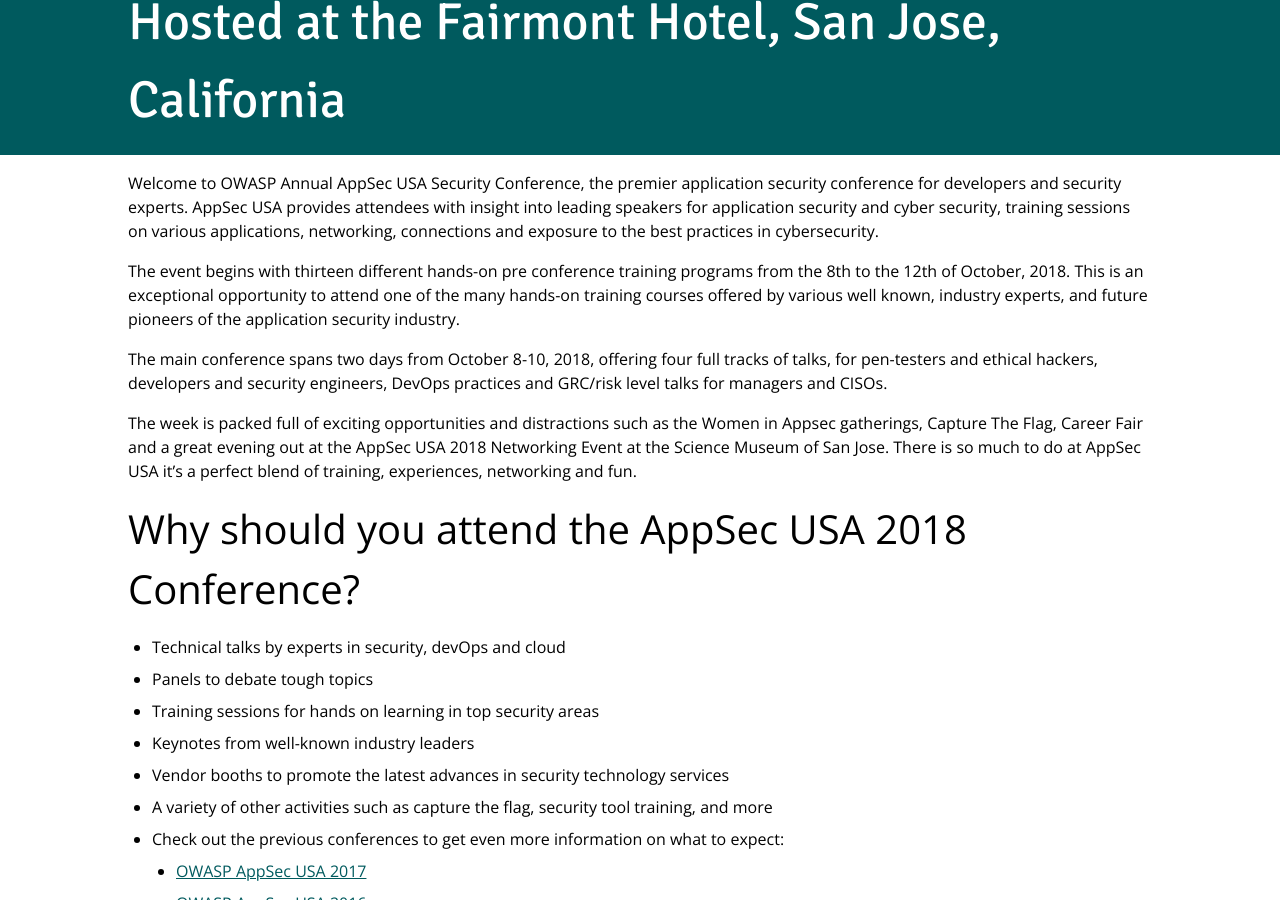
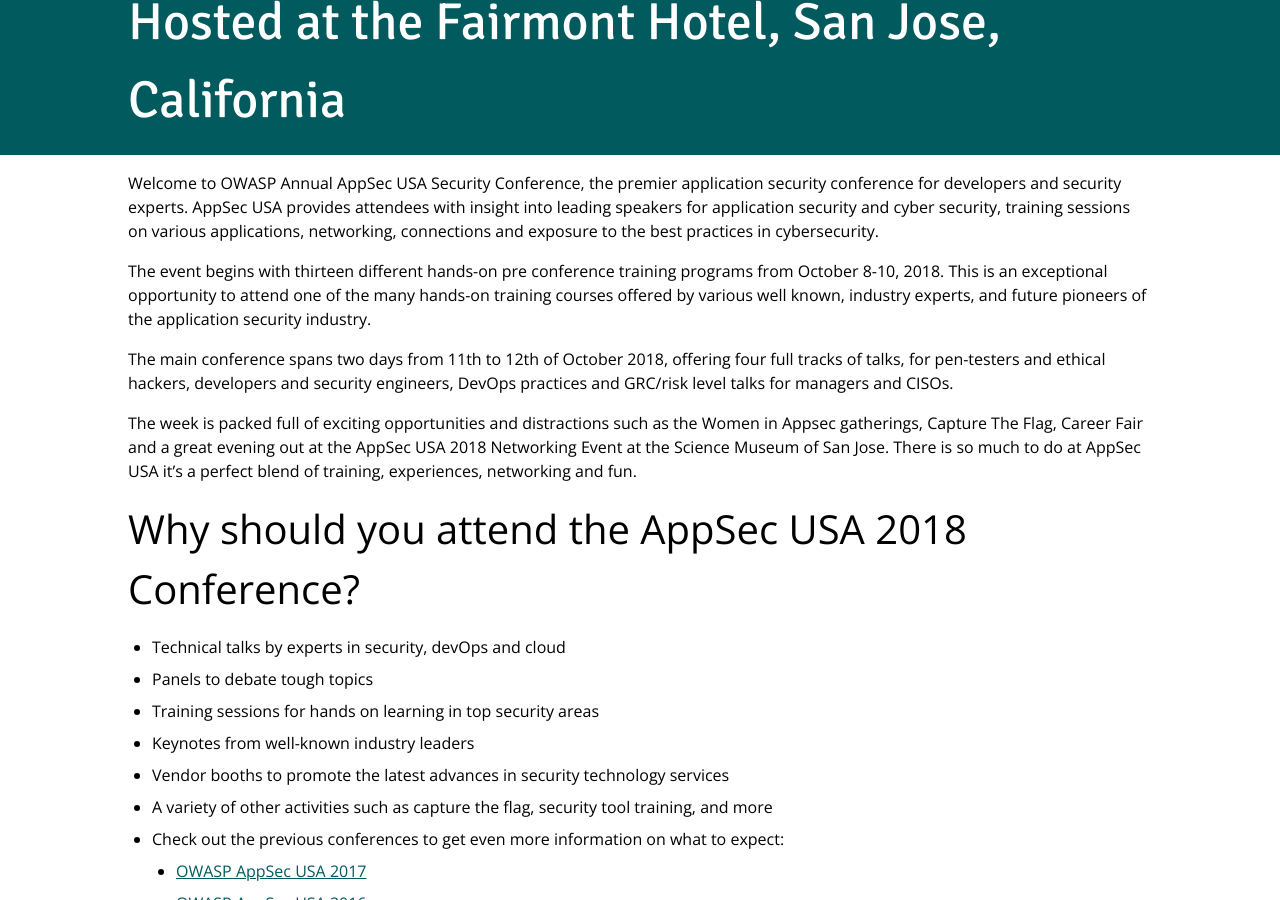
Before and after one commit to OWASP/AppSecUSA2018, a Jekyll site: the page built from index.html, in a window 1280 px wide and 900 px high, scrolled down 733 px. Built offline with Jekyll 4.4.1, drawn with Linux system fonts in a browser that asks for light colours.

Commit message:
Wrong change. Fixing

```diff
--- a/index.html
+++ b/index.html
@@ -20,9 +20,9 @@
 <section>
 	<p>Welcome to OWASP Annual AppSec USA Security Conference, the premier application security conference for developers and security experts. AppSec USA provides attendees with insight into leading speakers for application security and cyber security, training sessions on various applications, networking, connections and exposure to the best practices in cybersecurity.</p>
 
-	<p>The event begins with thirteen different hands-on pre conference training programs from the 8th to the 12th of October, 2018. This is an exceptional opportunity to attend one of the many hands-on training courses offered by various well known, industry experts, and future pioneers of the application security industry.</p>
+	<p>The event begins with thirteen different hands-on pre conference training programs from October 8-10, 2018. This is an exceptional opportunity to attend one of the many hands-on training courses offered by various well known, industry experts, and future pioneers of the application security industry.</p>
 
-	<p>The main conference spans two days from October 8-10, 2018, offering four full tracks of talks, for pen-testers and ethical hackers, developers and security engineers, DevOps practices and GRC/risk level talks for managers and CISOs.</p>
+	<p>The main conference spans two days from 11th to 12th of October 2018, offering four full tracks of talks, for pen-testers and ethical hackers, developers and security engineers, DevOps practices and GRC/risk level talks for managers and CISOs.</p>
 
 	<p>The week is packed full of exciting opportunities and distractions such as the Women in Appsec gatherings, Capture The Flag, Career Fair and a great evening out at the AppSec USA 2018 Networking Event at the Science Museum of San Jose. There is so much to do at AppSec USA it’s a perfect blend of training, experiences, networking and fun.</p>
 
```
